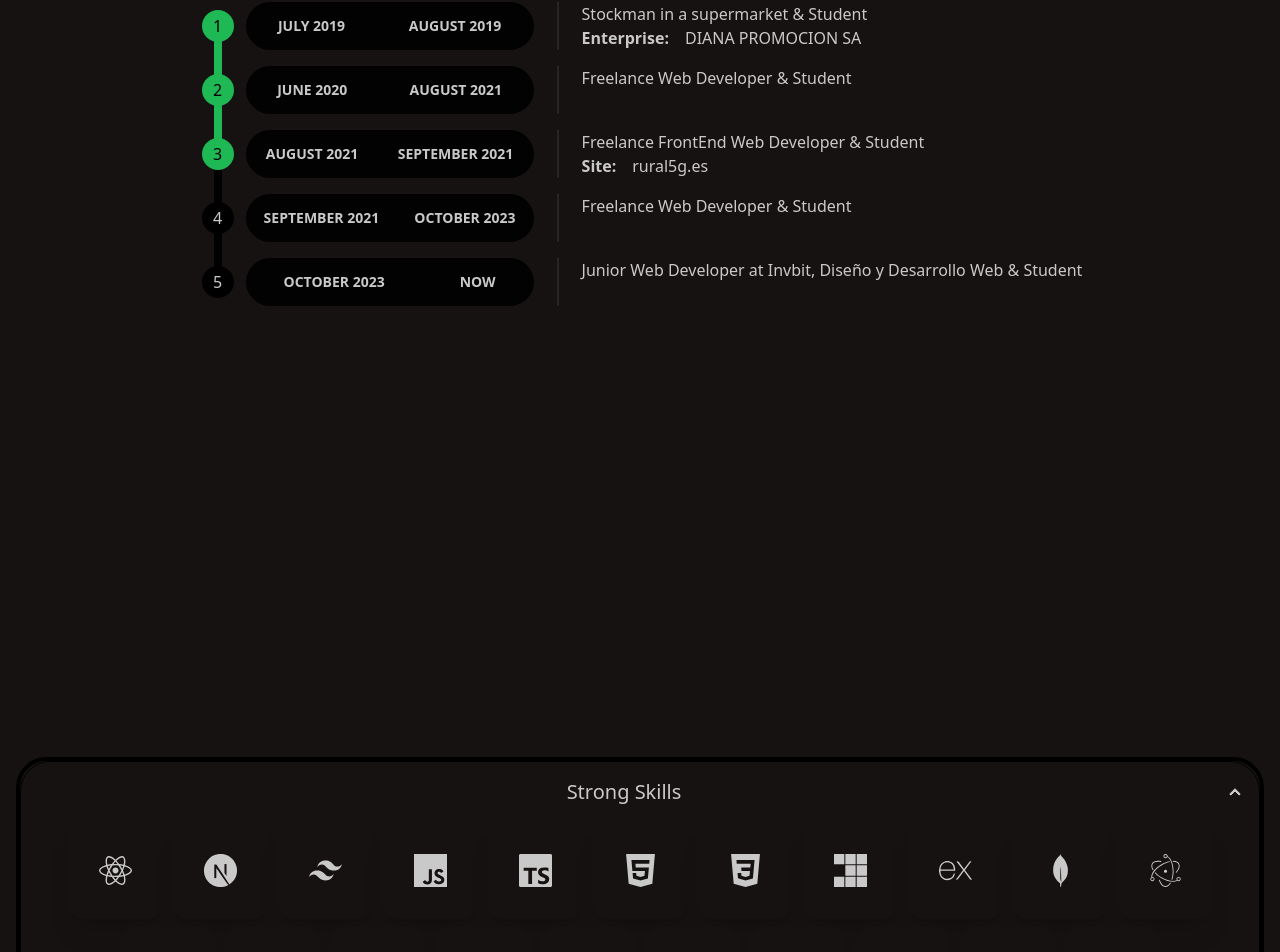
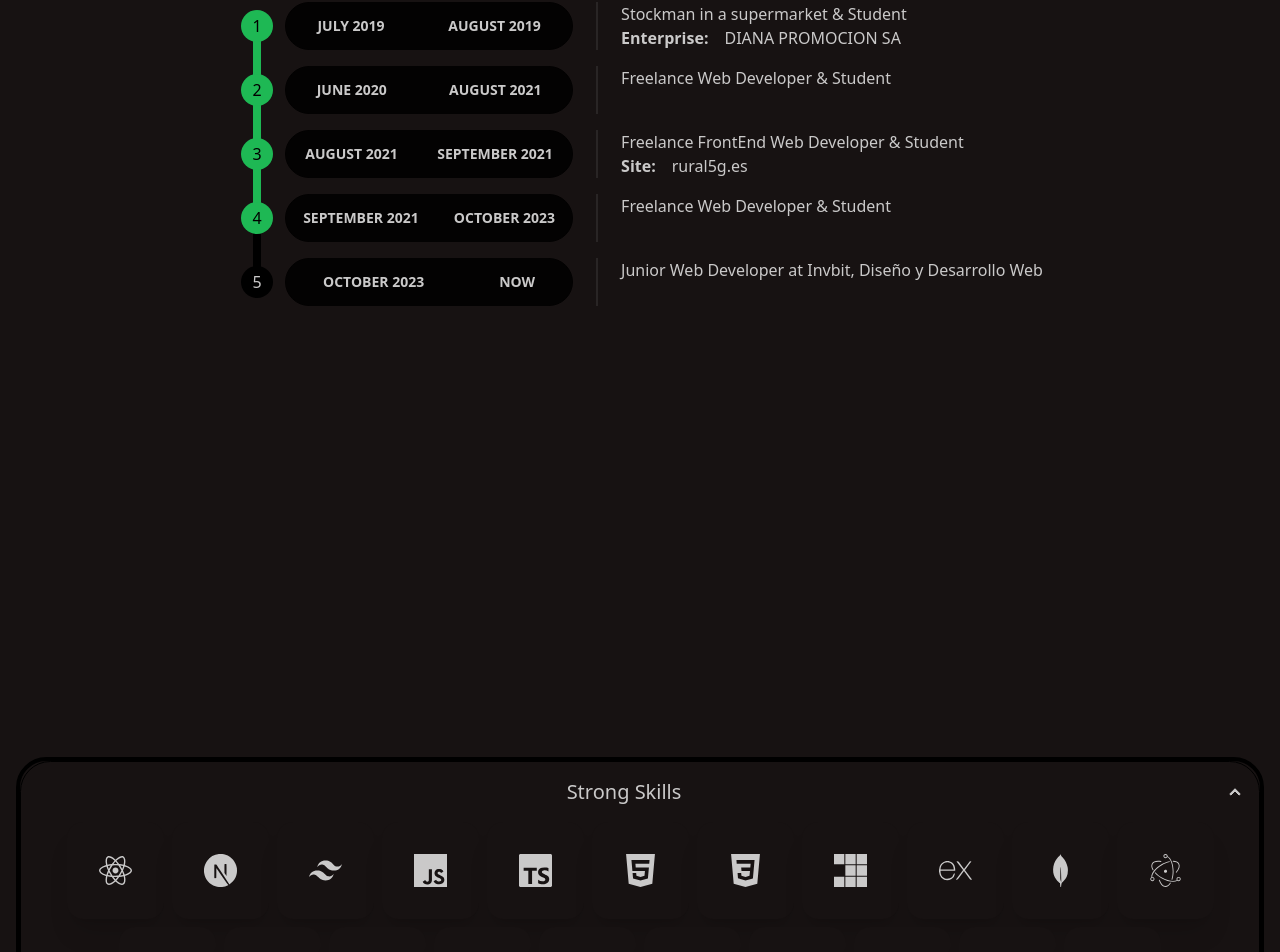
Before and after one commit to StephanJ98/cv, a React (Vite) app: page / in a window 1280 px wide. Shown: the part 2158-3110 px from the top of the page. Built offline with nearby package versions, Linux system fonts and the light colour scheme.

Commit message:
Update Experiences.tsx

```diff
--- a/src/components/Body/Experiences.tsx
+++ b/src/components/Body/Experiences.tsx
@@ -49,7 +49,7 @@ const Experiences = () => {
                                 </div>
                             </div>
                         </li>
-                        <li className="step">
+                        <li className="step step-primary">
                             <div className="flex flex-col w-full lg:flex-row">
                                 <div className="join w-72" >
                                     <button className="btn join-item flex-auto">September 2021</button>
@@ -69,7 +69,7 @@ const Experiences = () => {
                                 </div >
                                 <div className="divider lg:divider-horizontal"></div>
                                 <div className="grid text-left">
-                                    <p className="flex w-full">Junior Web Developer at Invbit, Diseño y Desarrollo Web & Student</p>
+                                    <p className="flex w-full">Junior Web Developer at Invbit, Diseño y Desarrollo Web</p>
                                 </div>
                             </div>
                         </li>
```
